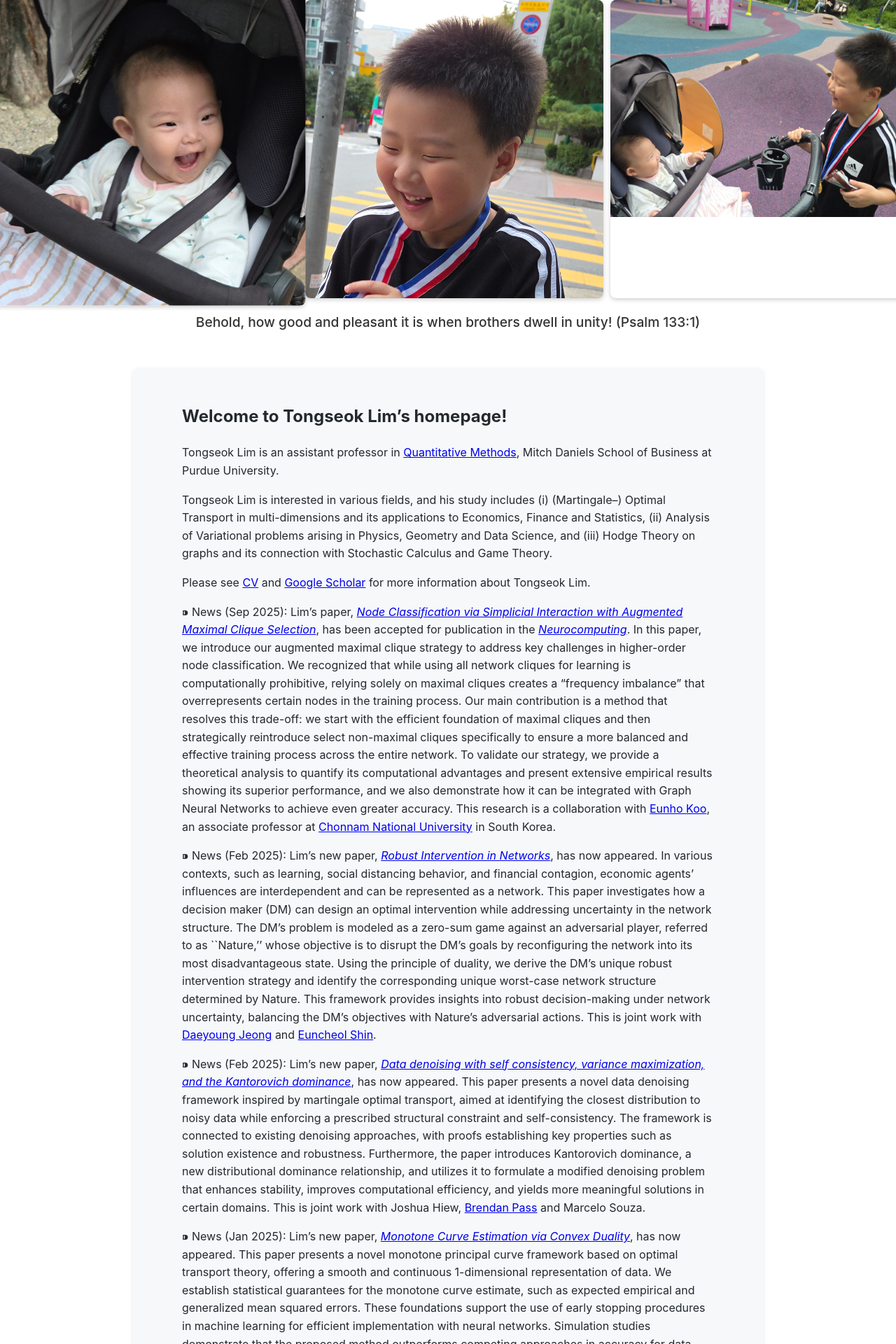
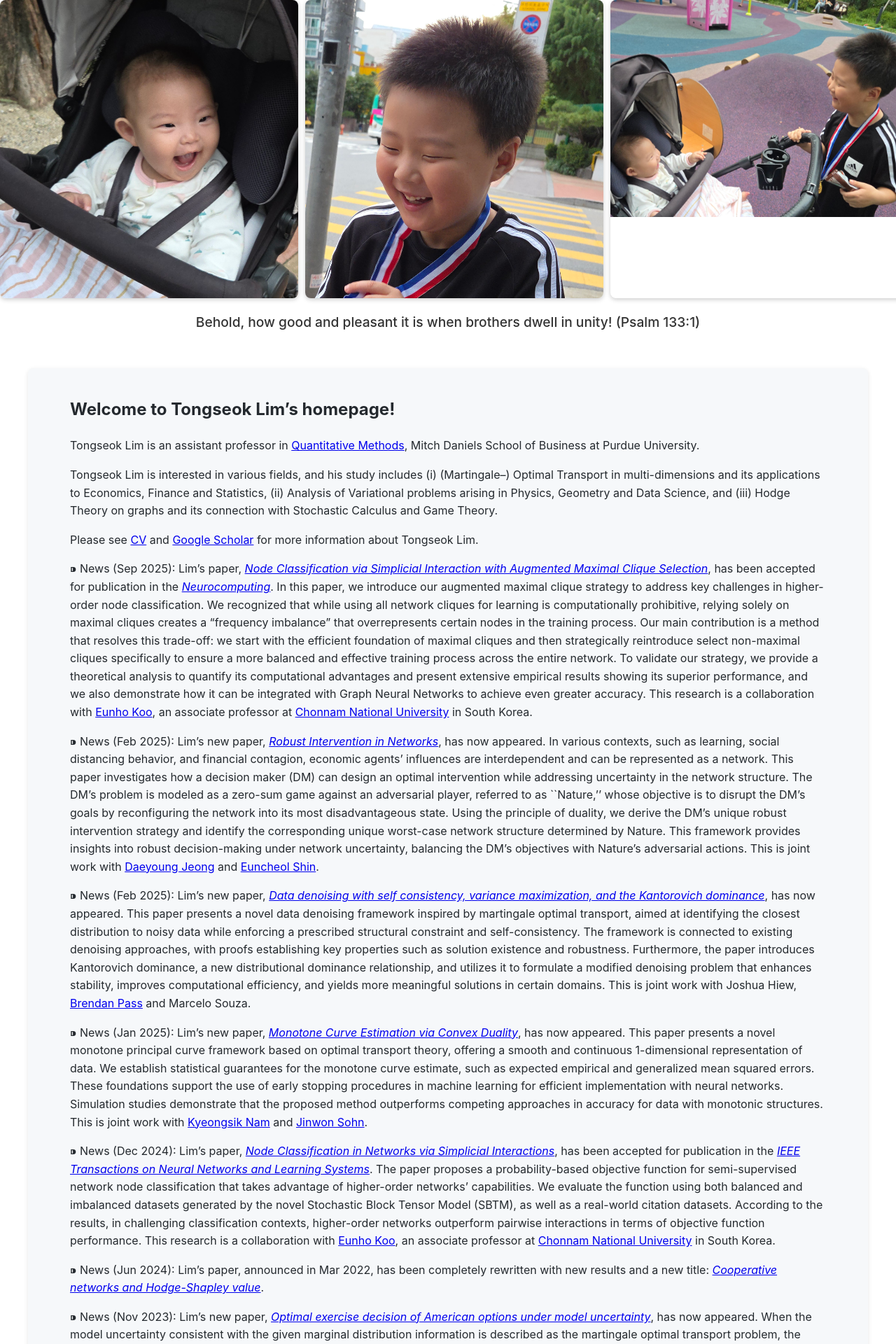
Before and after one commit to tlim0213/tlim0213.github.io, a Jekyll site: the page built from README.md, in a window 1280 px wide. Shown: the top 1920 px of the page at 70% size. Built offline with Jekyll 4.4.1, drawn with Linux system fonts in a browser that asks for light colours; our own code applies the rules of GitHub Pages for plain Markdown files.

Commit message:
Update style.css

```diff
--- a/assets/css/style.css
+++ b/assets/css/style.css
@@ -14,7 +14,7 @@ body {
 ========================= */
 .banner {
   text-align: center;
-  margin-bottom: 30px; /* spacing below banner */
+  margin-bottom: 20px; /* spacing below banner */
 }
 
 .banner-images {
@@ -55,8 +55,8 @@ body {
   border-radius: 8px;
   box-shadow: 0 2px 6px rgba(0,0,0,0.1);
   margin: 50px auto;
-  max-width: 900px;
-  padding: 30px;           /* top/bottom and left/right padding */
+  max-width: 1200px;
+  padding: 20px;           /* top/bottom and left/right padding */
   box-sizing: border-box;
 }
 
```
